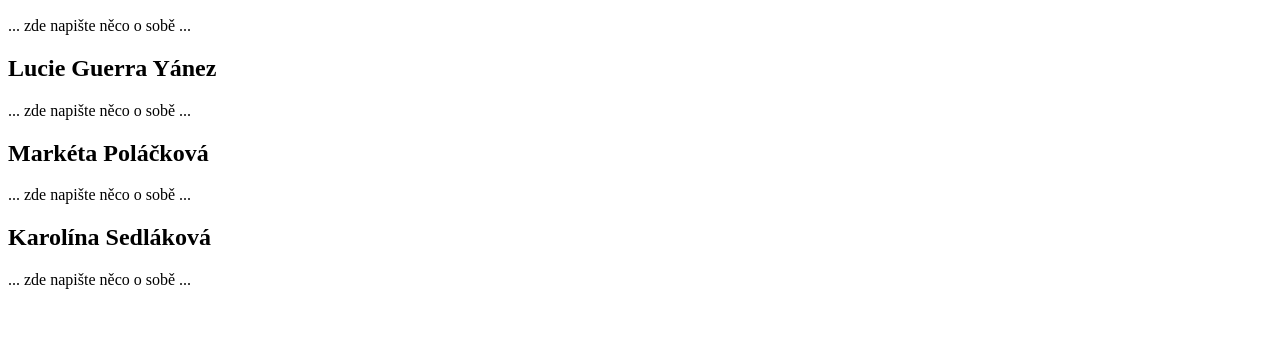
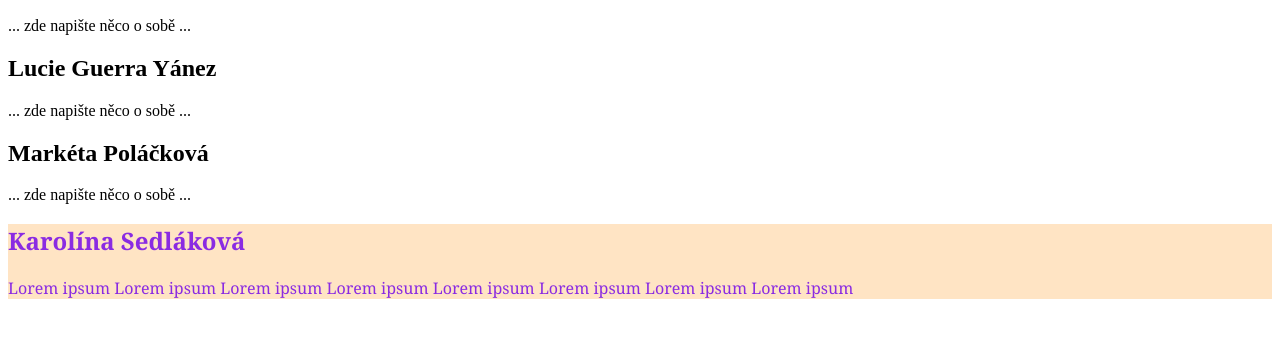
Before and after one commit to brumlablo/QAffeine, a plain HTML site: page index.html in a window 1280 px wide. Shown: the part 110-448 px from the top of the page. Drawn offline with Linux system fonts and the light colour scheme.

Commit message:
Uprava css

```diff
--- a/index.html
+++ b/index.html
@@ -28,7 +28,7 @@
 
     <section id="KarolinaS">
       <h2>Karolína Sedláková</h2>
-      <p>... zde napište něco o sobě ...</p>
+      <p> Lorem ipsum Lorem ipsum Lorem ipsum Lorem ipsum Lorem ipsum Lorem ipsum Lorem ipsum Lorem ipsum </p>
     </section>
   </body>
 </html>
--- a/mycss.css
+++ b/mycss.css
@@ -21,7 +21,7 @@ body {
 }
 
 #KarolinaS {
-  background-color: initial;
-  font-family: initial;
-  color: initial;
+  background-color:bisque;
+  font-family: "Georgia";
+  color:blueviolet;
 }
```
